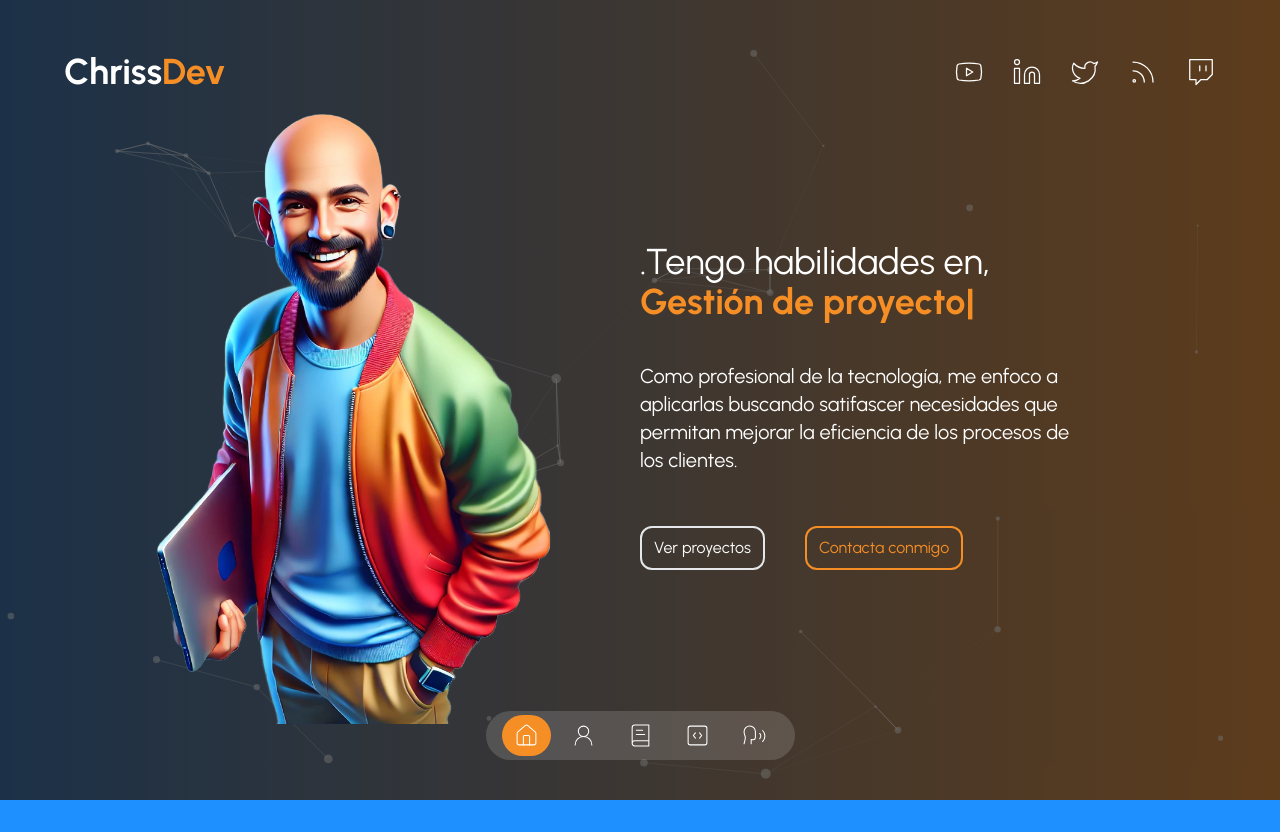
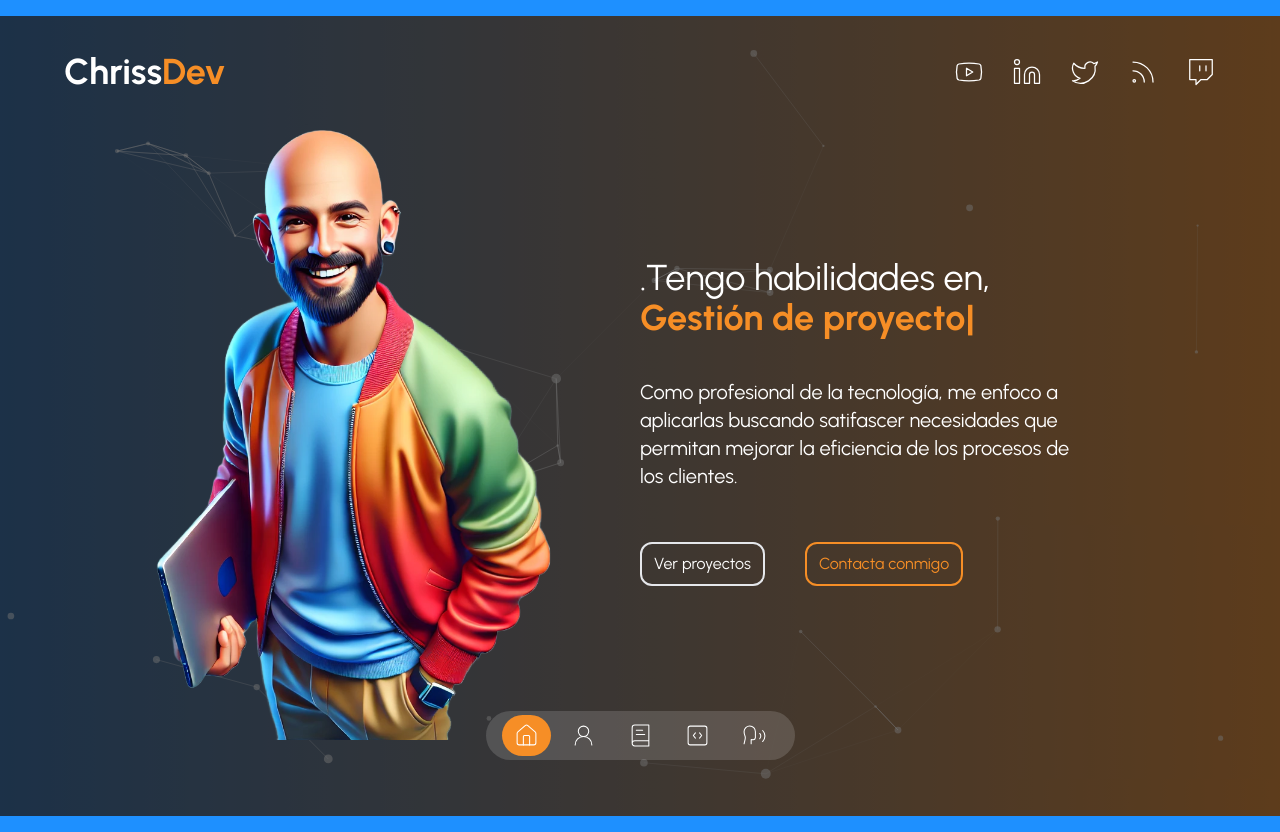
Before and after one commit to christiaanvaliente/portafolio, a Next.js app: page / in a window 1280 px wide. Built offline with nearby package versions, Linux system fonts and the light colour scheme.

Commit message:
Actualizar layout.tsx div layout

```diff
--- a/app/layout.tsx
+++ b/app/layout.tsx
@@ -25,8 +25,11 @@ export default function RootLayout({
     <html lang="en">
       <body className={urbanist.className}>
         <Navbar />
-        <Header />
-        {children}</body>
+        <Header /><div className="mt-4">
+        {children}
+</div>
+
+</body>
     </html>
   );
 }
```
